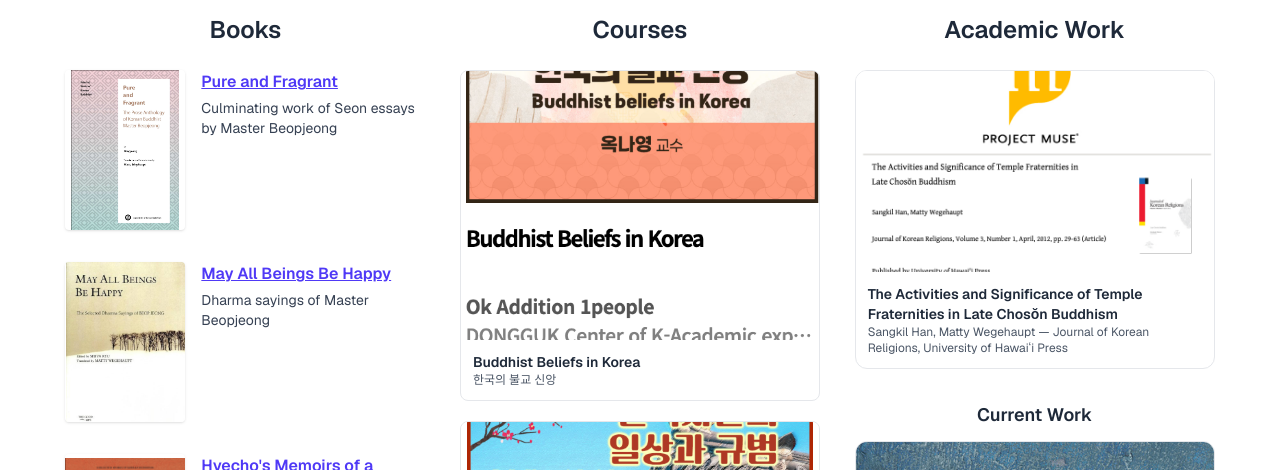
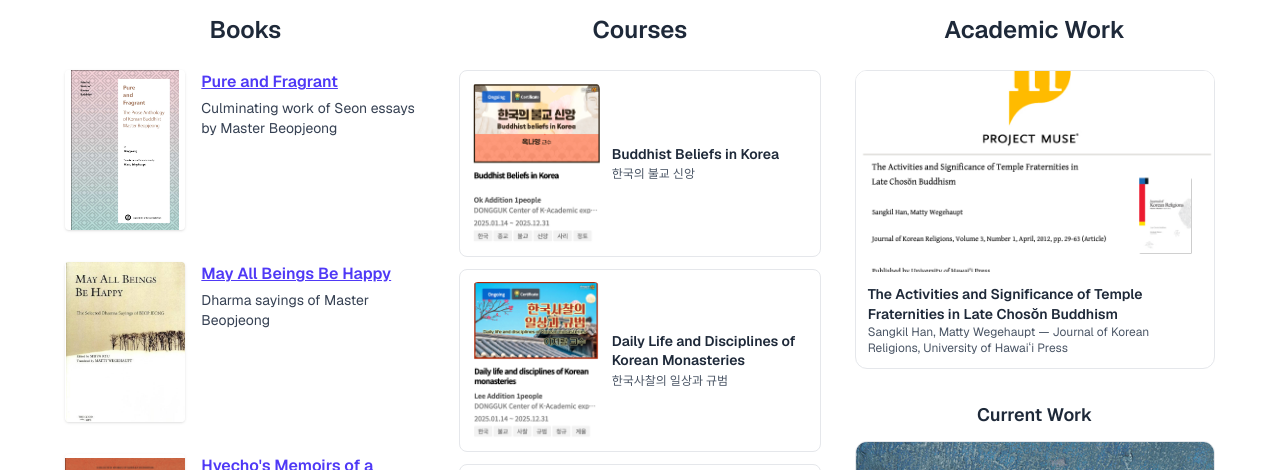
Before and after one commit to omatty123/translation_website, a Next.js app: page / in a window 1280 px wide. Shown: the part 330-800 px from the top of the page. Built offline with nearby package versions, Linux system fonts and the light colour scheme.

Commit message:
Update page.tsx

```diff
--- a/app/page.tsx
+++ b/app/page.tsx
@@ -123,10 +123,11 @@ export default function Home() {
               </div>
             </div>
 
-            {/* COLUMN 2 — COURSES */}
-<div className="mx-auto w-full max-w-[360px]">
+            {/* COLUMN 2 — COURSES (compact media list) */}
+<div className="mx-auto w-full max-w-[420px]">
   <h2 className="text-2xl font-semibold text-center mb-6">Courses</h2>
-  <div className="space-y-5">
+
+  <ul className="space-y-3">
     {[
       {
         title: "Buddhist Beliefs in Korea",
@@ -159,24 +160,34 @@ export default function Home() {
         url: "https://www.kmooc.kr/view/course/detail/13254?tm=20250413071035",
       },
     ].map(({ title, kr, img, url }, i) => (
+      <li key={i}>
         <a
-        key={i}
           href={url}
           target="_blank"
           rel="noopener noreferrer"
-        className="block rounded-lg overflow-hidden border border-gray-200 hover:shadow-md transition"
+          className="group flex items-center gap-3 rounded-lg border border-gray-200 bg-white p-3 hover:shadow-md transition"
         >
-        {/* Smaller thumbnail ratio */}
-        <div className="relative w-full aspect-[4/3]">
-          <Image src={img} alt={title} fill className="object-cover" />
+          {/* fixed, consistent thumbnail */}
+          <div className="shrink-0 rounded-md overflow-hidden">
+            <Image
+              src={img}
+              alt={title}
+              width={128}     // ~128x80 keeps a tidy 16:10
+              height={80}
+              className="object-cover"
+            />
           </div>
-        <div className="p-3">
-          <h3 className="font-semibold text-sm">{title}</h3>
-          <p className="text-xs text-gray-600">{kr}</p>
+
+          <div className="min-w-0">
+            <h3 className="font-semibold text-sm leading-snug group-hover:underline line-clamp-2">
+              {title}
+            </h3>
+            <p className="text-xs text-gray-600 mt-0.5">{kr}</p>
           </div>
         </a>
+      </li>
     ))}
-  </div>
+  </ul>
 </div>
 
             {/* COLUMN 3 — ACADEMIC + CURRENT WORK */}
```
Lines whose indentation alone changed are shown as unchanged.
